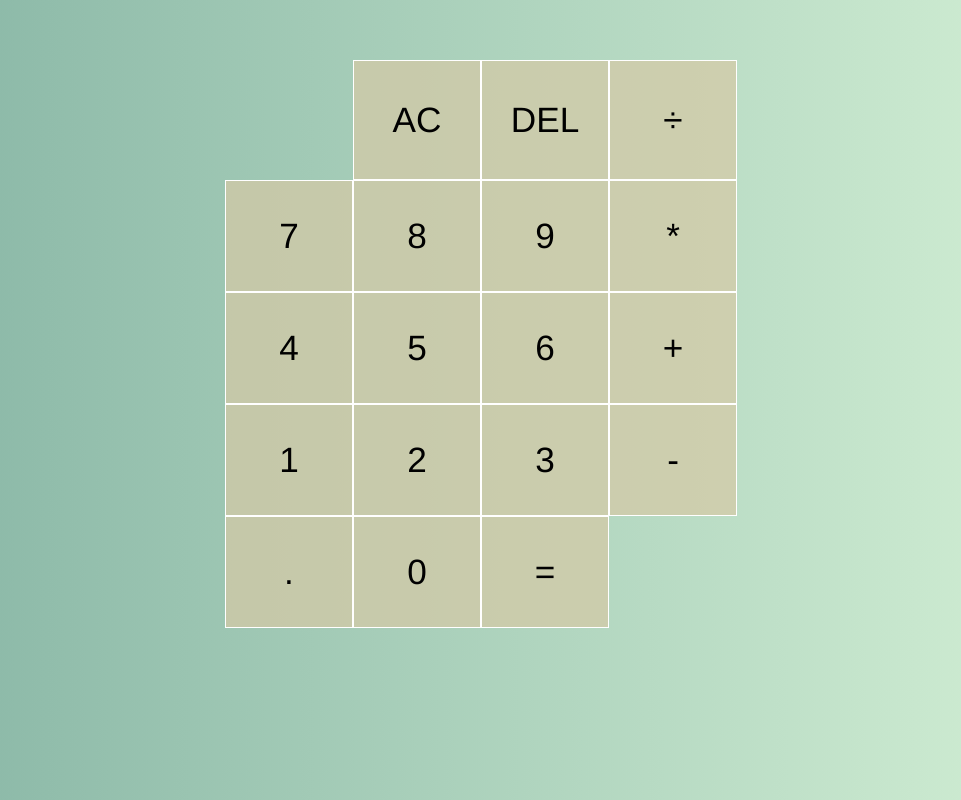
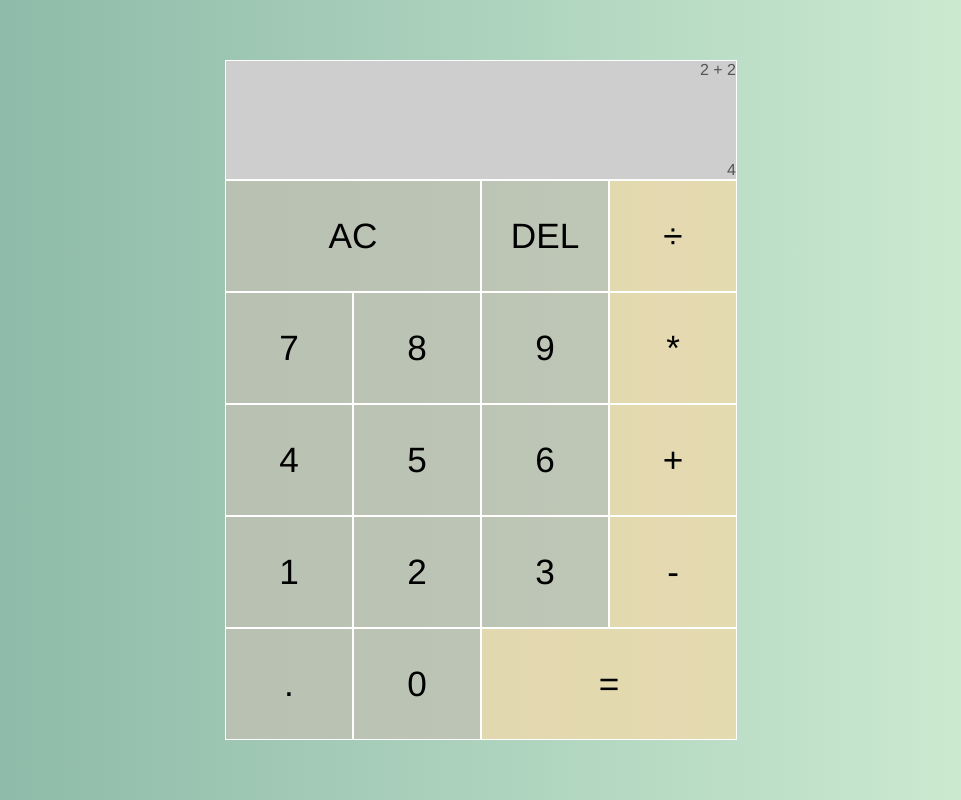
Before and after one commit to charlierdm/Calculator-VanillaJS, a website: page index.html in a window 1280 px wide. Shown: the whole page, without its empty margins (159-1120 px from the left). Drawn offline with Linux system fonts and the light colour scheme.

Commit message:
screen added + output flex settings + operation buttons coloured

```diff
--- a/index.html
+++ b/index.html
@@ -9,28 +9,28 @@
 </head>
 <body>
   <div class="calculator">
-    <div class="Screen">
-      <div class="prev-operation"></div>
-      <div class="current-operation"></div>
+    <div class="screen">
+      <div class="prev-operation">2 + 2</div>
+      <div class="current-operation">4</div>
     </div>
     <button class="two-space-button">AC</button>
     <button>DEL</button>
-    <button>÷</button>
+    <button id="op">÷</button>
     <button>7</button>
     <button>8</button>
     <button>9</button>
-    <button>*</button>
+    <button id="op">*</button>
     <button>4</button>
     <button>5</button>
     <button>6</button>
-    <button>+</button>
+    <button id="op">+</button>
     <button>1</button>
     <button>2</button>
     <button>3</button>
-    <button>-</button>
+    <button id="op">-</button>
     <button>.</button>
     <button>0</button>
-    <button class="two-space-button">=</button>
+    <button id="op" class="two-space-button">=</button>
   </div>
 
 <script src="main.js"></script>
--- a/stylesheet.css
+++ b/stylesheet.css
@@ -25,9 +25,28 @@ body {
   border: 1px solid rgb(255, 255, 255);
   padding: 0.2rem;
   outline: none;
-  background-color: rgb(214, 201, 166, .70);
+  background-color: rgba(196, 191, 179, 0.7);
+}
+
+#op {
+  background-color: rgba(236, 218, 173, 0.842);
 }
 
 .calculator > button:hover {
   background-color: rgba(252, 252, 252, 0.7);
 }
+
+.two-space-button {
+  grid-column: span 2;
+}
+
+.screen {
+  grid-column: 1 / -1;
+  border: white solid 1px;
+  background-color: rgb(206, 206, 206);
+  color: rgb(43, 43, 43, .75);
+  display: flex;
+  align-items: flex-end;
+  justify-content: space-between;
+  flex-direction: column;
+}
```
